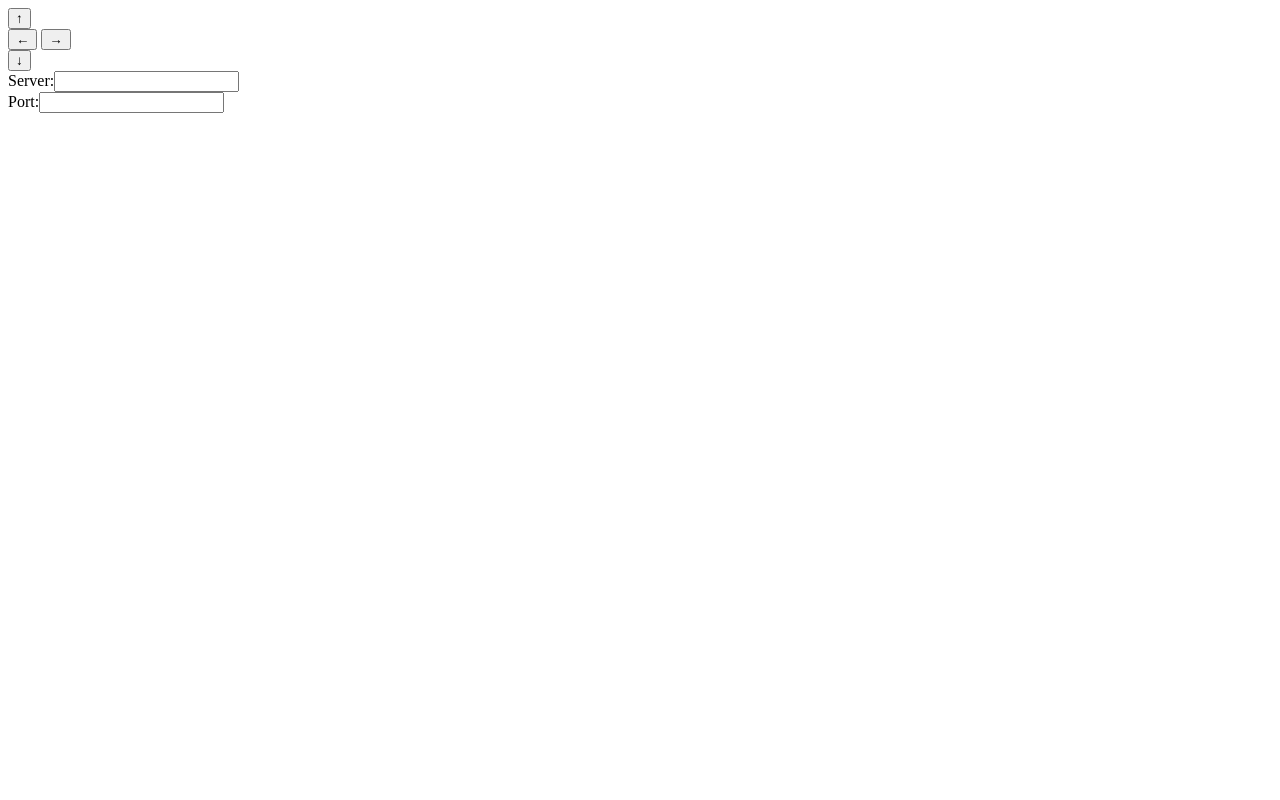
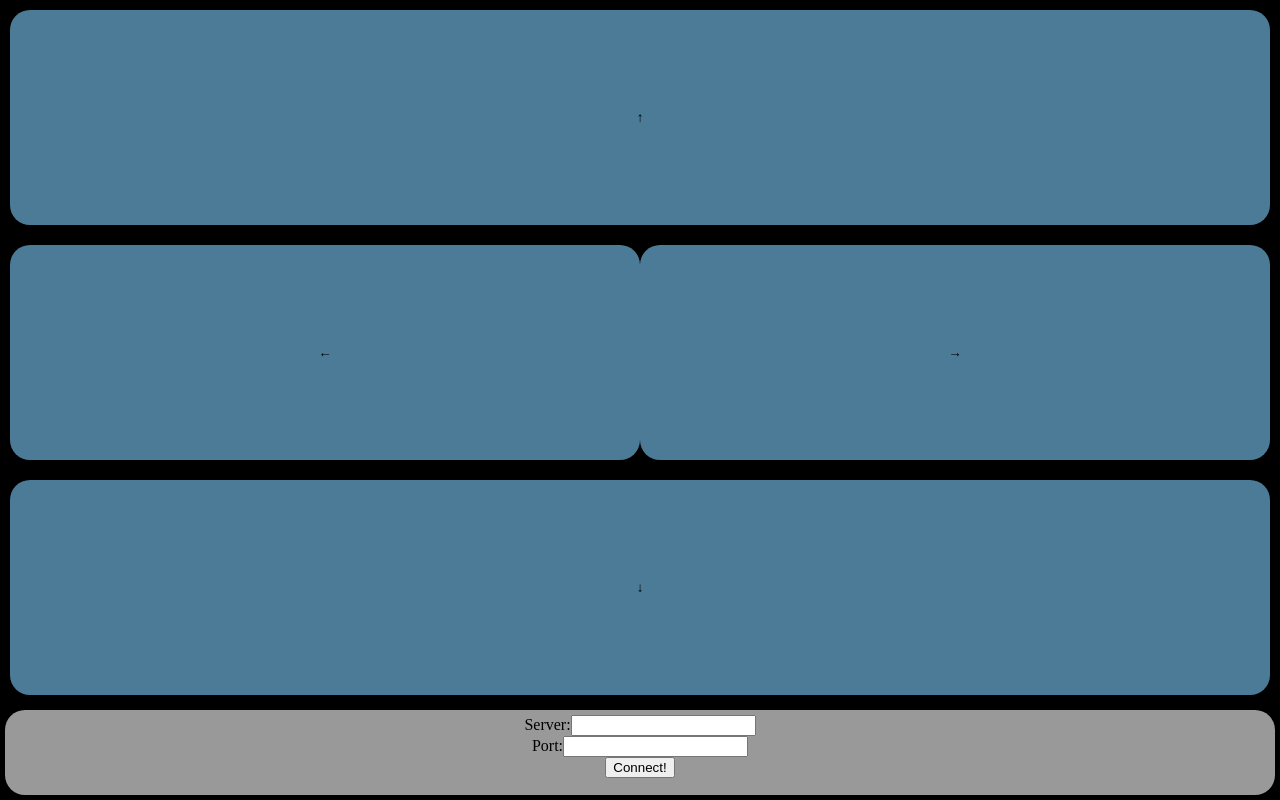
Before and after one commit to shundroid/Sphero-Server, a website: page firefoxos/index.html in a window 1280 px wide. Drawn offline with Linux system fonts and the light colour scheme.

Commit message:
update firefoxos

```diff
--- a/firefoxos/index.html
+++ b/firefoxos/index.html
@@ -24,6 +24,7 @@
   <div class="connect">
     Server:<input type="text" id="s-server" /><br />
     Port:<input type="number" id="s-port" /><br />
+    <button id="s-connect">Connect!</button>
   </div>
 </body>
 </html>
--- a/firefoxos/style.css
+++ b/firefoxos/style.css
@@ -0,0 +1,38 @@
+html, body {
+  margin: 0;
+  height: 100%;
+}
+body {
+  display: flex;
+  flex-direction: column;
+  background-color: black;
+}
+.controller {
+  flex: 1;
+  display: flex;
+  flex-direction: column;
+}
+.connect {
+  height: 80px;
+  text-align: center;
+  margin: 5px;
+  padding-top: 5px;
+  background-color: rgba(255, 255, 255, 0.6);
+  border-radius: 20px;
+}
+.controller div {
+  flex: 1;
+  text-align: center;
+  display: flex;
+  padding: 10px;
+}
+.controller div button {
+  flex: 1;
+  height: 100%;
+  border: none;
+  background-color: rgba(125, 206, 250, 0.6);
+  border-radius: 20px;
+}
+.controller div button:focus {
+  background-color: rgba(125, 206, 250, 0.6);
+}
```
